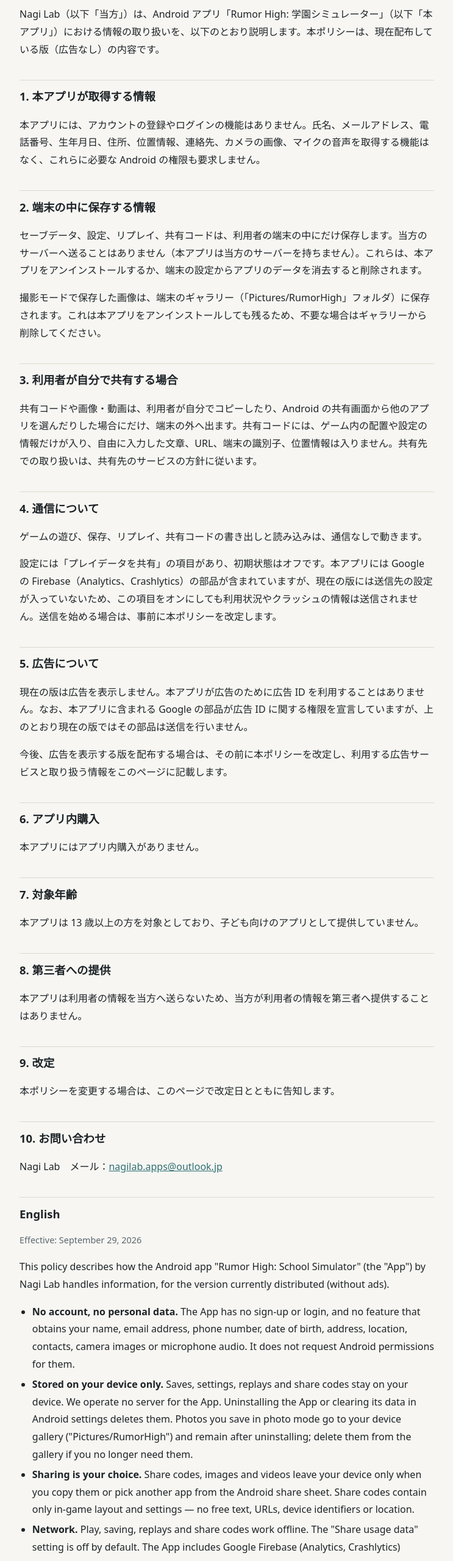
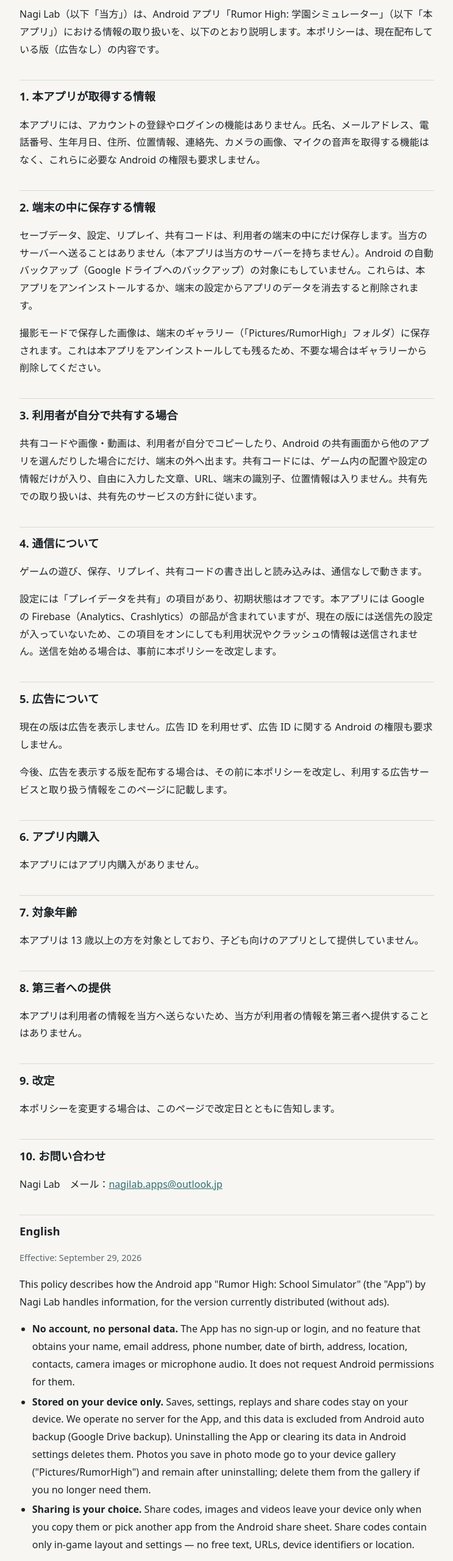
Before and after one commit to sh-sh-code/sh-sh-code.github.io, a plain HTML site: page rumorhigh/privacy/index.html in a window 1280 px wide. Shown: the part 240-2800 px from the top of the page at 61% size, without its empty margins (268-1011 px from the left). Drawn offline with Linux system fonts and the light colour scheme.

Commit message:
Rumor High privacy: R0 build no longer requests Advertising ID permissions and is excluded from Android auto backup (ja+en)

```diff
--- a/rumorhigh/privacy/index.html
+++ b/rumorhigh/privacy/index.html
@@ -18,7 +18,7 @@
   <p>本アプリには、アカウントの登録やログインの機能はありません。氏名、メールアドレス、電話番号、生年月日、住所、位置情報、連絡先、カメラの画像、マイクの音声を取得する機能はなく、これらに必要な Android の権限も要求しません。</p>
 
   <h2>2. 端末の中に保存する情報</h2>
-  <p>セーブデータ、設定、リプレイ、共有コードは、利用者の端末の中にだけ保存します。当方のサーバーへ送ることはありません（本アプリは当方のサーバーを持ちません）。これらは、本アプリをアンインストールするか、端末の設定からアプリのデータを消去すると削除されます。</p>
+  <p>セーブデータ、設定、リプレイ、共有コードは、利用者の端末の中にだけ保存します。当方のサーバーへ送ることはありません（本アプリは当方のサーバーを持ちません）。Android の自動バックアップ（Google ドライブへのバックアップ）の対象にもしていません。これらは、本アプリをアンインストールするか、端末の設定からアプリのデータを消去すると削除されます。</p>
   <p>撮影モードで保存した画像は、端末のギャラリー（「Pictures/RumorHigh」フォルダ）に保存されます。これは本アプリをアンインストールしても残るため、不要な場合はギャラリーから削除してください。</p>
 
   <h2>3. 利用者が自分で共有する場合</h2>
@@ -29,7 +29,7 @@
   <p>設定には「プレイデータを共有」の項目があり、初期状態はオフです。本アプリには Google の Firebase（Analytics、Crashlytics）の部品が含まれていますが、現在の版には送信先の設定が入っていないため、この項目をオンにしても利用状況やクラッシュの情報は送信されません。送信を始める場合は、事前に本ポリシーを改定します。</p>
 
   <h2>5. 広告について</h2>
-  <p>現在の版は広告を表示しません。本アプリが広告のために広告 ID を利用することはありません。なお、本アプリに含まれる Google の部品が広告 ID に関する権限を宣言していますが、上のとおり現在の版ではその部品は送信を行いません。</p>
+  <p>現在の版は広告を表示しません。広告 ID を利用せず、広告 ID に関する Android の権限も要求しません。</p>
   <p>今後、広告を表示する版を配布する場合は、その前に本ポリシーを改定し、利用する広告サービスと取り扱う情報をこのページに記載します。</p>
 
   <h2>6. アプリ内購入</h2>
@@ -52,10 +52,10 @@
   <p>This policy describes how the Android app "Rumor High: School Simulator" (the "App") by Nagi Lab handles information, for the version currently distributed (without ads).</p>
   <ul>
     <li><strong>No account, no personal data.</strong> The App has no sign-up or login, and no feature that obtains your name, email address, phone number, date of birth, address, location, contacts, camera images or microphone audio. It does not request Android permissions for them.</li>
-    <li><strong>Stored on your device only.</strong> Saves, settings, replays and share codes stay on your device. We operate no server for the App. Uninstalling the App or clearing its data in Android settings deletes them. Photos you save in photo mode go to your device gallery ("Pictures/RumorHigh") and remain after uninstalling; delete them from the gallery if you no longer need them.</li>
+    <li><strong>Stored on your device only.</strong> Saves, settings, replays and share codes stay on your device. We operate no server for the App, and this data is excluded from Android auto backup (Google Drive backup). Uninstalling the App or clearing its data in Android settings deletes them. Photos you save in photo mode go to your device gallery ("Pictures/RumorHigh") and remain after uninstalling; delete them from the gallery if you no longer need them.</li>
     <li><strong>Sharing is your choice.</strong> Share codes, images and videos leave your device only when you copy them or pick another app from the Android share sheet. Share codes contain only in-game layout and settings — no free text, URLs, device identifiers or location.</li>
     <li><strong>Network.</strong> Play, saving, replays and share codes work offline. The "Share usage data" setting is off by default. The App includes Google Firebase (Analytics, Crashlytics) components, but the current version contains no Firebase project configuration, so nothing is sent even if the setting is turned on. We will update this policy before any sending begins.</li>
-    <li><strong>Ads.</strong> The current version shows no ads and does not use the Advertising ID for advertising. A Google component included in the App declares Advertising ID related permissions, but as noted above it does not send data in the current version. Before releasing a version with ads, we will update this policy.</li>
+    <li><strong>Ads.</strong> The current version shows no ads, does not use the Advertising ID, and does not request Advertising ID related Android permissions. Before releasing a version with ads, we will update this policy.</li>
     <li><strong>No in-app purchases.</strong></li>
     <li><strong>Age.</strong> The App is intended for users aged 13 and over and is not directed to children.</li>
     <li><strong>Changes and contact.</strong> Changes will be posted on this page with the date. Contact: <a href="mailto:nagilab.apps@outlook.jp">nagilab.apps@outlook.jp</a></li>
```
